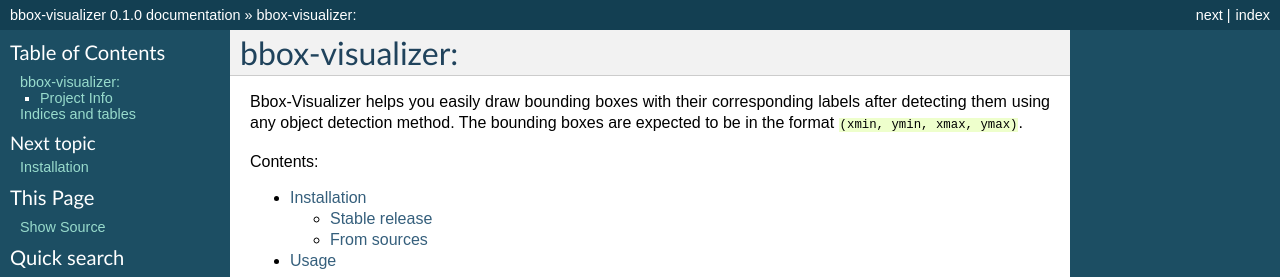
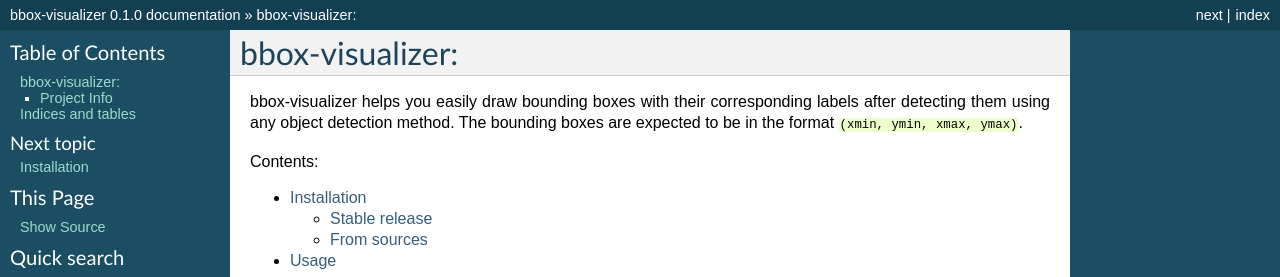
Before and after one commit to shoumikchow/bbox-visualizer, a Sphinx documentation site: the page built from docs/index.rst, in a window 1280 px wide. Shown: the top 277 px of the page. Built offline with Sphinx 7.4.7, drawn with Linux system fonts in a browser that asks for light colours.

Commit message:
Change capitalization

```diff
--- a/docs/index.rst
+++ b/docs/index.rst
@@ -3,7 +3,7 @@ bbox-visualizer:
 .. role:: python(code)
    :language: python
 
-Bbox-Visualizer helps you easily draw bounding boxes with their corresponding labels after detecting them using any object detection method. The bounding boxes are expected to be in the format :python:`(xmin, ymin, xmax, ymax)`.
+bbox-visualizer helps you easily draw bounding boxes with their corresponding labels after detecting them using any object detection method. The bounding boxes are expected to be in the format :python:`(xmin, ymin, xmax, ymax)`.
 
 .. toctree::
    :maxdepth: 2
```
